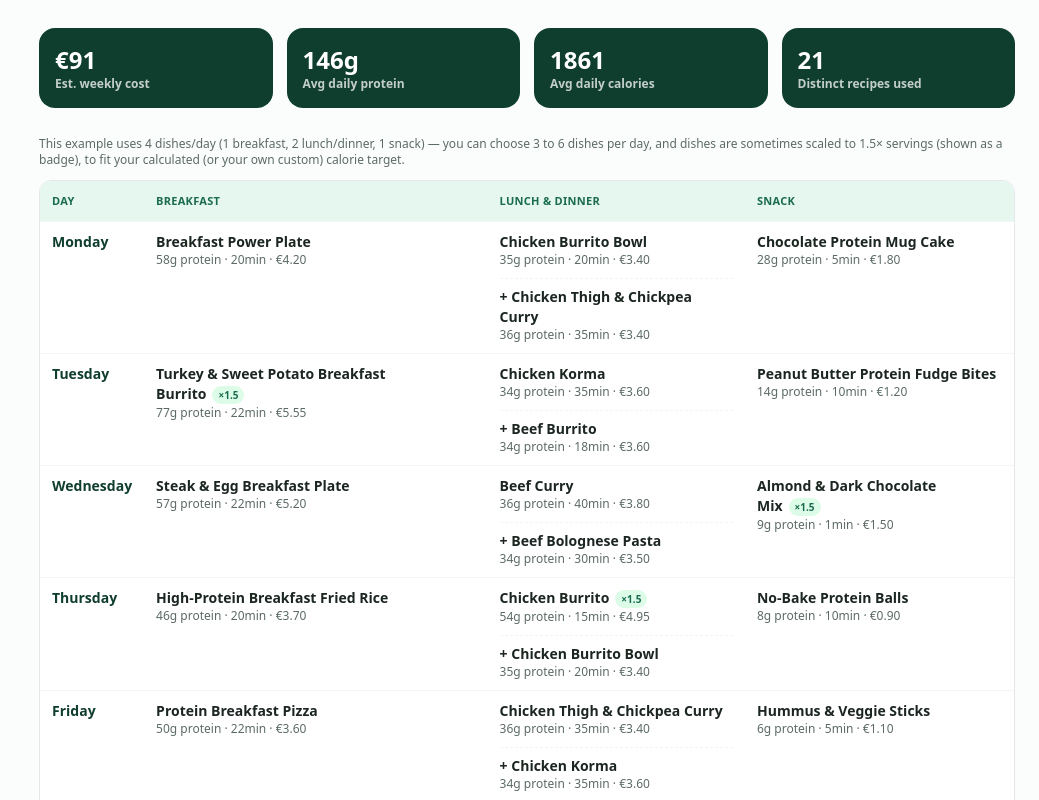
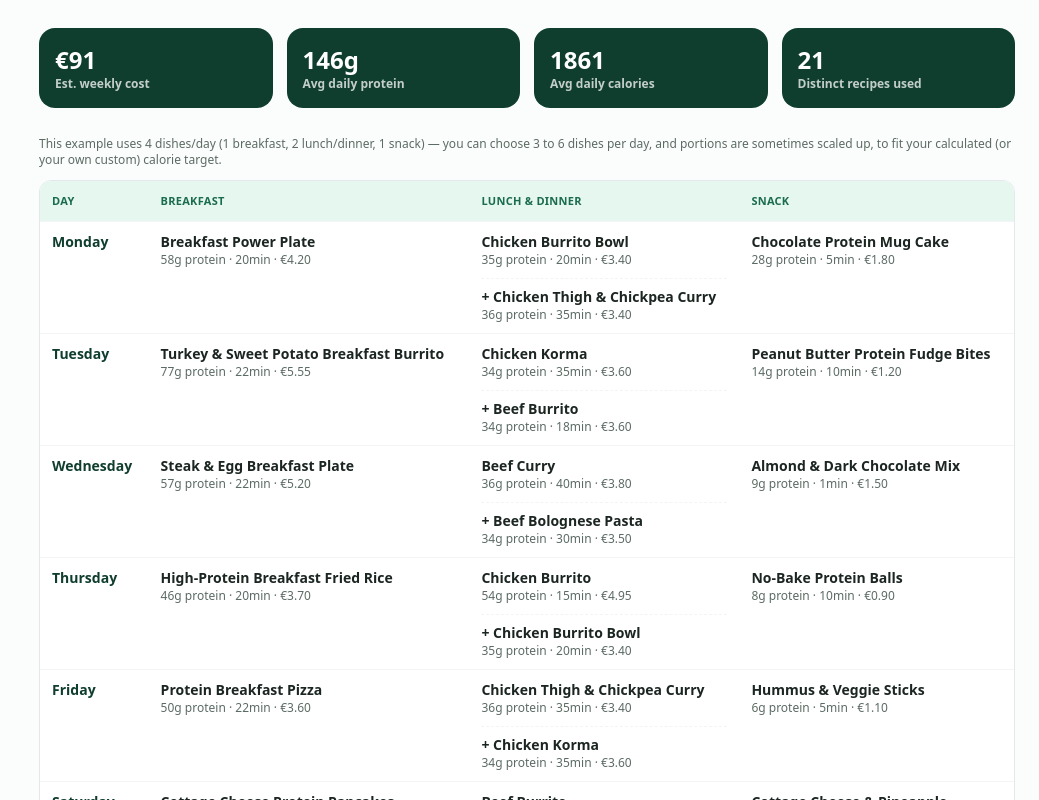
Before and after one commit to usario172332/youraifood-app, a Next.js app in the folder youraifood-app/: page / in a window 1280 px wide. Shown: the part 2180-2980 px from the top of the page, without its empty margins (241-1280 px from the left). Built offline with nearby package versions, Linux system fonts and the light colour scheme; no server answers.

Commit message:
Update SamplePlan.jsx

```diff
--- a/youraifood-app/components/SamplePlan.jsx
+++ b/youraifood-app/components/SamplePlan.jsx
@@ -182,8 +182,7 @@ export default function SamplePlan() {
 
         <p className="mb-3 text-xs text-ink-soft">
           This example uses 4 dishes/day (1 breakfast, 2 lunch/dinner, 1 snack) — you can choose 3 to 6 dishes per day,
-          and dishes are sometimes scaled to 1.5× servings (shown as a badge), to fit your calculated (or your own
-          custom) calorie target.
+          and portions are sometimes scaled up, to fit your calculated (or your own custom) calorie target.
         </p>
         <div className="overflow-x-auto rounded-xl border border-gray-200">
           <table className="w-full border-collapse bg-white text-sm">
@@ -214,11 +213,6 @@ export default function SamplePlan() {
                             <div className="font-semibold">
                               {idx > 0 && '+ '}
                               {d.recipe.name}
-                              {d.servings > 1 && (
-                                <span className="ml-1.5 rounded-full bg-green-100 px-1.5 py-0.5 text-[10px] font-extrabold text-green-700">
-                                  ×{d.servings}
-                                </span>
-                              )}
                             </div>
                             <div className="text-xs text-ink-soft">
                               {Math.round(d.recipe.protein * d.servings)}g protein · {d.recipe.time}min · €{(d.recipe.cost * d.servings).toFixed(2)}
```
